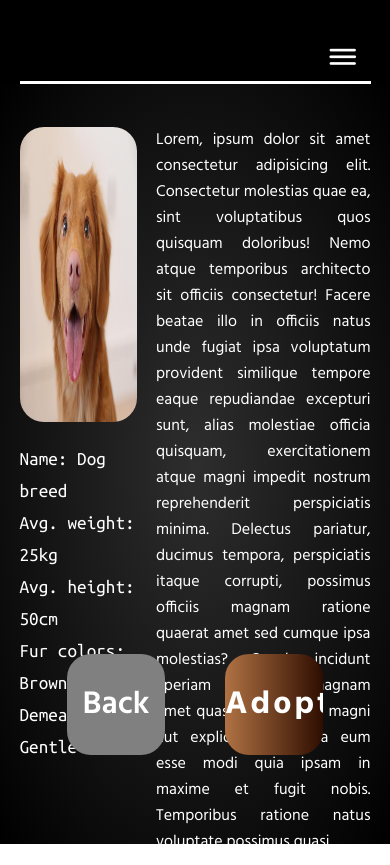
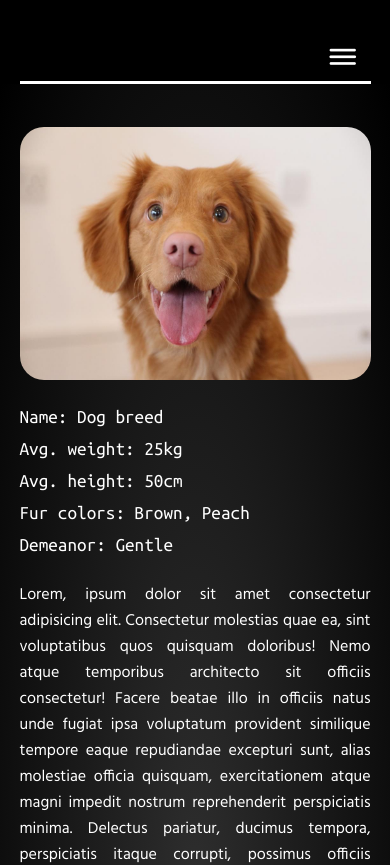
Before and after one commit to nataniel-sawadogo/pet-shop, a Vue app: page /breeds in a window 390 px wide. Shown: the top 865 px of the page. Built offline with nearby package versions, Linux system fonts and the light colour scheme.

Commit message:
Phone responsiveness complete

```diff
--- a/src/components/HeaderItem.vue
+++ b/src/components/HeaderItem.vue
@@ -1,27 +1,33 @@
 <script setup lang="ts">
     import { useRouter } from 'vue-router';
     import { useRoute } from 'vue-router';
-    import { ref } from 'vue';
+    import { ref, watch } from 'vue';
 
     const router = useRouter()
-    let route = useRoute()
+    const route = ref(useRoute())
     const show = ref(false)
     const r = ref()
-    r.value = route.fullPath
+    r.value = route.value
 
     const goto = (route :string) => {
         router.push(route)
     }
+
+    watch(route.value, (newR) => {
+        console.log(newR.fullPath)
+        r.value = newR.fullPath
+    })
+
 </script>
 
 <template>
     <div class="container">
         <nav :class="{display:show}">
             <ul>
-                <li :class="{'active-link': r == '/'}" @click="goto('/'); show = !show; r ='/'">Home</li>
-                <li :class="{'active-link': r == '/about'}" @click="goto('/about'); show = !show; r ='/about'">About</li>
-                <li :class="{'active-link': r == '/services'}" @click="goto('/services'); show = !show; r = '/services'">Services</li>
-                <li :class="{'active-link': r == '/contact'}" @click="goto('/contact'); show = !show; r = '/contact'">Contact Us</li>
+                <li :class="{'active-link': r == '/'}" @click="goto('/'); show = !show">Home</li>
+                <li :class="{'active-link': r == '/about'}" @click="goto('/about'); show = !show">About</li>
+                <li :class="{'active-link': r == '/services'}" @click="goto('/services'); show = !show">Services</li>
+                <li :class="{'active-link': r == '/contact'}" @click="goto('/contact'); show = !show">Contact Us</li>
             </ul>
             <div id="burger" @click="show = !show" :class="{active:show}">
                 <i class="uil uil-bars"></i>
--- a/src/views/BreedView.vue
+++ b/src/views/BreedView.vue
@@ -157,5 +157,39 @@
         align-items: center;
     }
 
+    @media (max-width: 431px){
+        .description-container{
+            flex-direction: column;
+        }
+
+        .left, .right{
+            width: 90vw;
+        }
+
+        #img{
+            width: 100%;
+            height: 30vh;
+        }
+
+        .contain-breed{
+            /* flex-wrap: wrap; */
+            overflow-y: scroll;
+            min-height: 90vh;
+            height: auto;
+        }
+
+        .buttons{
+            height: 25%;
+            flex-direction: column-reverse;
+            gap: 2vh;
+            padding: 5% 5%;
+            justify-content: center;
+        }
+
+        .buttons button{
+            width: 80vw;
+            height: 10vh;
+        }
+    }
 
 </style>
```
